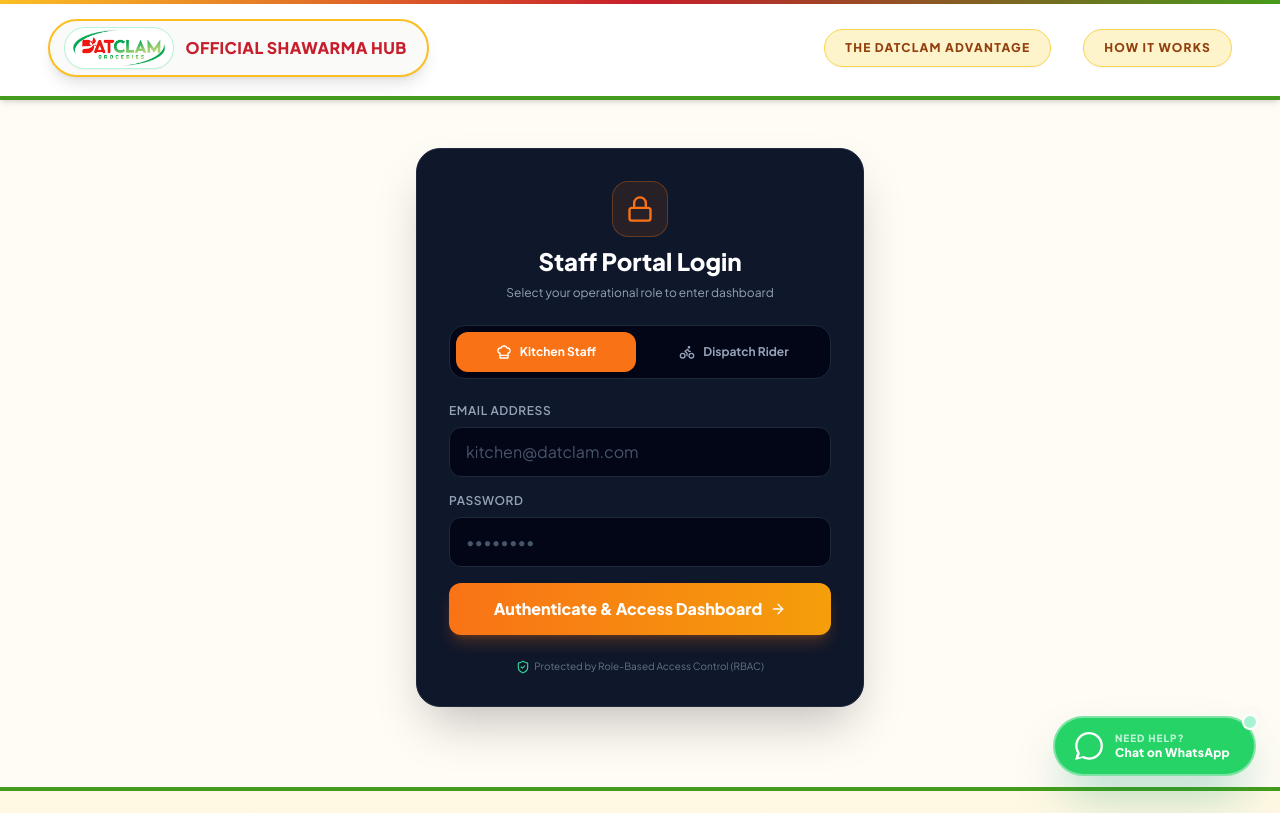
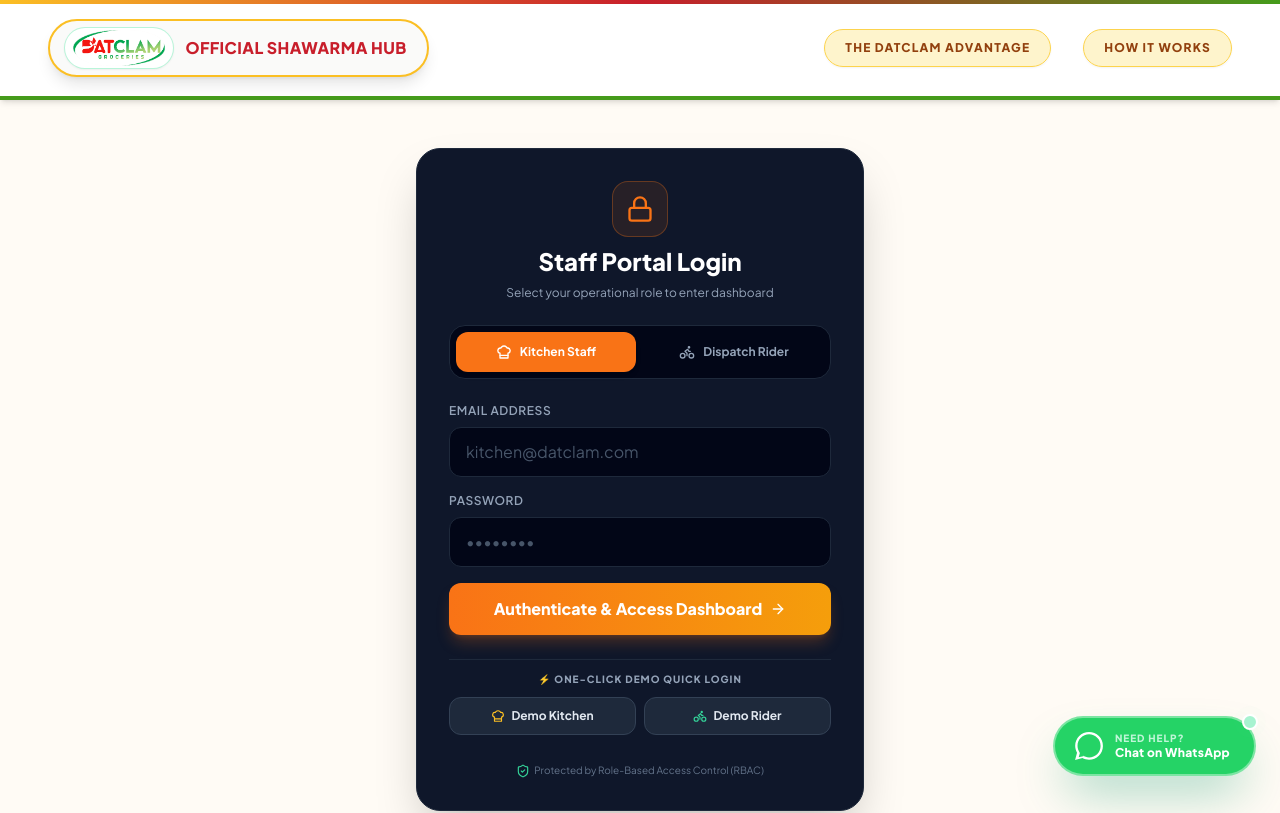
Before and after one commit to NentyJnr/datclamshawarmahub, a React (Vite) app: page /staff/login in a window 1280 px wide. Shown: the top 813 px of the page. Built offline with nearby package versions, Linux system fonts and the light colour scheme.

Commit message:
feat: Add one-click demo login presets to StaffLoginPage

```diff
--- a/src/pages/StaffLoginPage.tsx
+++ b/src/pages/StaffLoginPage.tsx
@@ -96,13 +96,55 @@ export const StaffLoginPage: React.FC = () => {
 
           <button
             type="submit"
-            className="w-full bg-gradient-to-r from-orange-500 to-amber-500 hover:from-orange-600 hover:to-amber-600 text-white py-3.5 rounded-xl font-extrabold flex items-center justify-center gap-2 shadow-lg shadow-orange-500/25 transition-all"
+            className="w-full bg-gradient-to-r from-orange-500 to-amber-500 hover:from-orange-600 hover:to-amber-600 text-white py-3.5 rounded-xl font-extrabold flex items-center justify-center gap-2 shadow-lg shadow-orange-500/25 transition-all cursor-pointer"
           >
             Authenticate & Access Dashboard <ArrowRight className="w-4 h-4" />
           </button>
         </form>
 
-        <div className="text-center text-[10px] text-slate-500 flex items-center justify-center gap-1">
+        {/* Quick Demo Login Presets */}
+        <div className="pt-3 border-t border-slate-800 space-y-2.5">
+          <span className="text-[10px] font-extrabold text-slate-400 uppercase tracking-widest block text-center">
+            ⚡ One-Click Demo Quick Login
+          </span>
+          <div className="grid grid-cols-2 gap-2">
+            <button
+              type="button"
+              onClick={() => {
+                const mockUser = {
+                  id: 'u-kitchen-001',
+                  name: 'Head Chef Marcus',
+                  role: 'KitchenStaff' as const
+                };
+                auth.login(mockUser, `mock-jwt-token-${Date.now()}`);
+                navigate('/kitchen/dashboard');
+              }}
+              className="py-2.5 px-3 rounded-xl bg-slate-800 hover:bg-slate-700 text-slate-200 font-bold text-xs flex items-center justify-center gap-1.5 border border-slate-700 transition-all hover:scale-105 cursor-pointer"
+            >
+              <ChefHat className="w-3.5 h-3.5 text-amber-400" />
+              <span>Demo Kitchen</span>
+            </button>
+
+            <button
+              type="button"
+              onClick={() => {
+                const mockUser = {
+                  id: 'u-rider-001',
+                  name: 'Rider Tunde Bakare',
+                  role: 'DispatchRider' as const
+                };
+                auth.login(mockUser, `mock-jwt-token-${Date.now()}`);
+                navigate('/rider/dashboard');
+              }}
+              className="py-2.5 px-3 rounded-xl bg-slate-800 hover:bg-slate-700 text-slate-200 font-bold text-xs flex items-center justify-center gap-1.5 border border-slate-700 transition-all hover:scale-105 cursor-pointer"
+            >
+              <Bike className="w-3.5 h-3.5 text-emerald-400" />
+              <span>Demo Rider</span>
+            </button>
+          </div>
+        </div>
+
+        <div className="text-center text-[10px] text-slate-500 flex items-center justify-center gap-1 pt-1">
           <ShieldCheck className="w-3.5 h-3.5 text-emerald-400" /> Protected by Role-Based Access Control (RBAC)
         </div>
 
```
